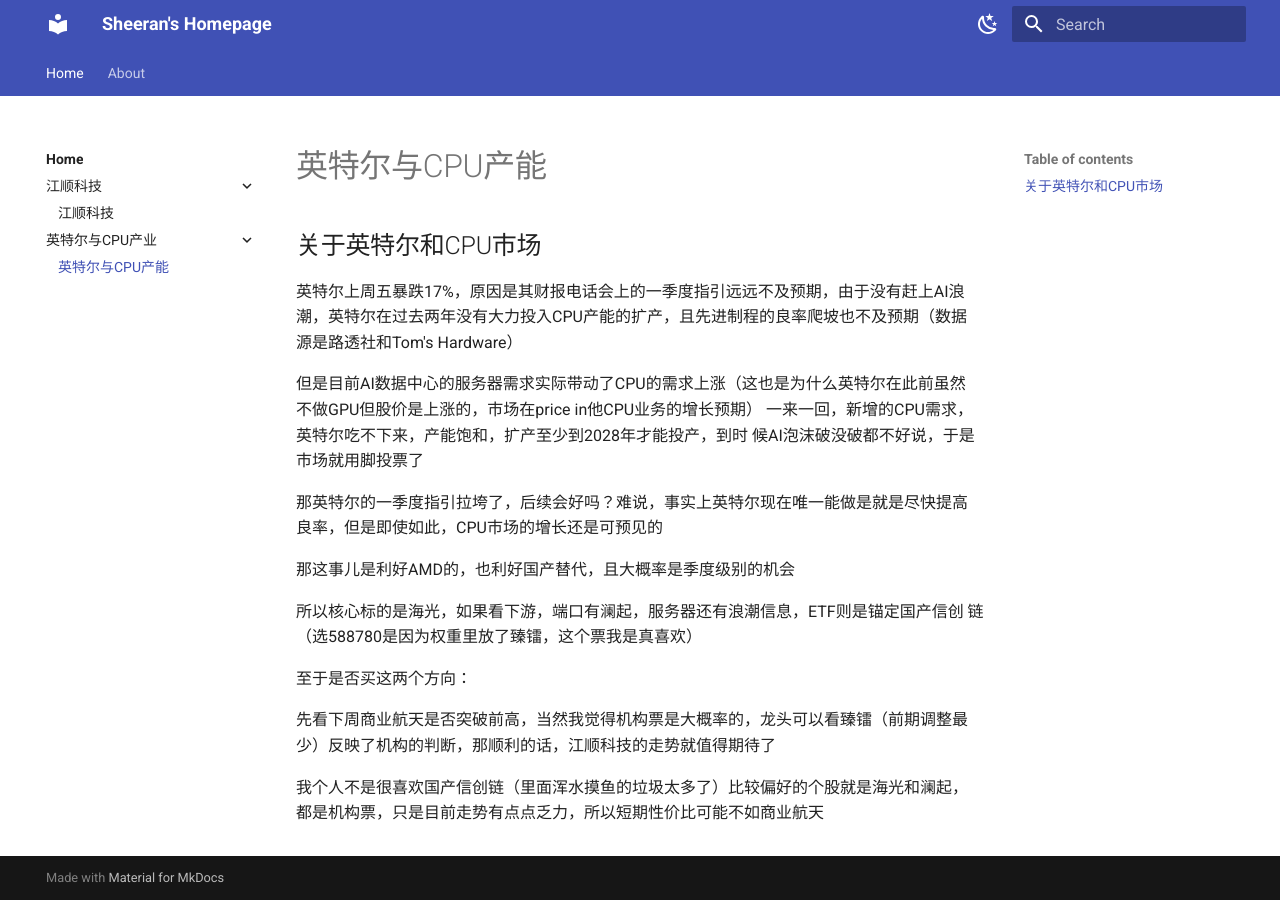
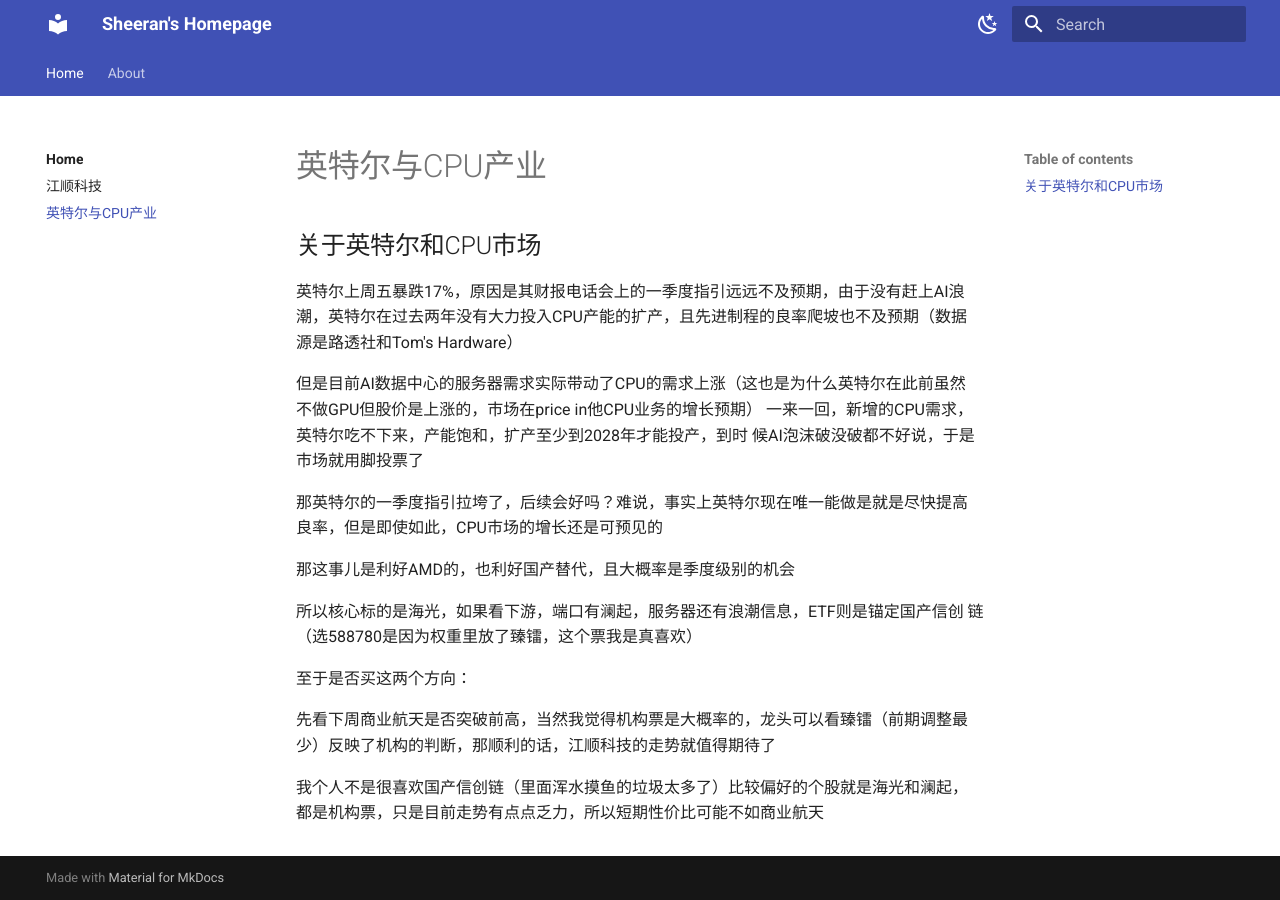
Before and after one commit to ApricityXUE/homepage, an MkDocs documentation site: the page built from docs/英特尔与CPU产能.md, in a window 1280 px wide. Built offline with MkDocs 1.6.1 and Material for MkDocs 9.7.7, drawn with Linux system fonts in a browser that asks for light colours.

Commit message:
Update mkdocs.yml

```diff
--- a/mkdocs.yml
+++ b/mkdocs.yml
@@ -9,12 +9,9 @@
 nav:
   - Home:
     - index.md
-    - 江顺科技:
-      - 江顺科技.md
-    - 英特尔与CPU产业:
-      - 英特尔与CPU产能.md
-  - About:
-    - about.md
+    - 江顺科技: 江顺科技.md
+    - 英特尔与CPU产业: 英特尔与CPU产能.md
+  - About: about.md
 
 # [UI]
 # [top]
```
